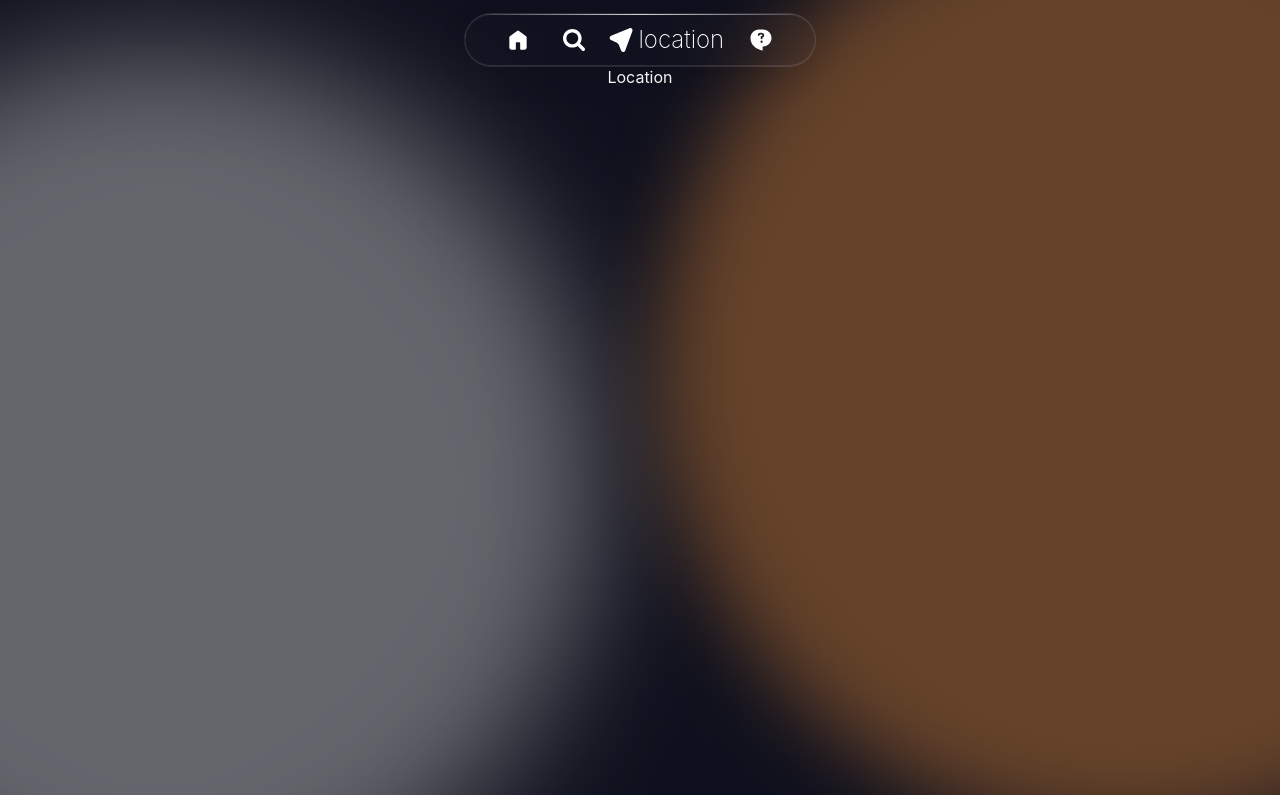
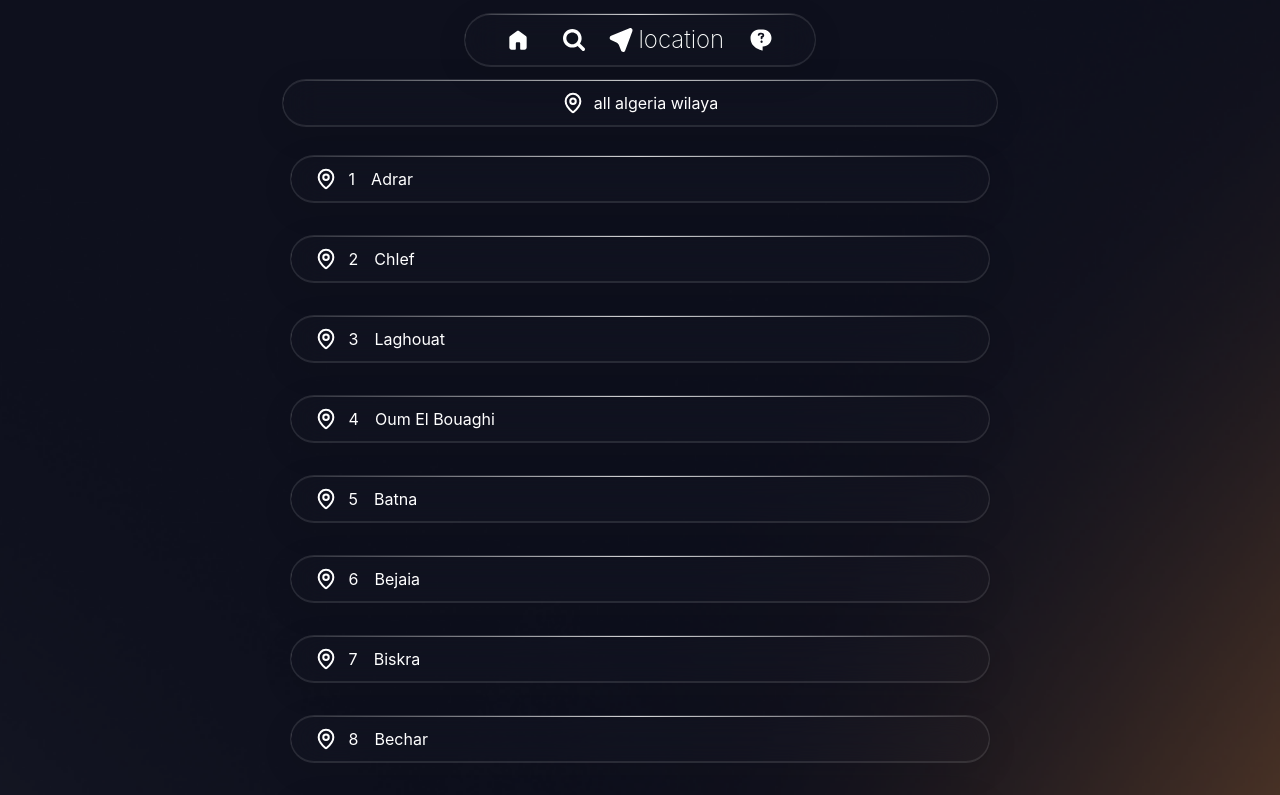
Before and after one commit to lo-ucif/weather, a React (Vite) app: page /location in a window 1280 px wide. Shown: the top 795 px of the page. Built offline with nearby package versions, Linux system fonts and the light colour scheme.

Commit message:
locationpage01

```diff
--- /dev/null
+++ b/public/wilaya.json
@@ -0,0 +1,90 @@
+[
+  { "id": 1, "name": "Adrar", "latitude": 27.8743, "longitude": -0.2939 },
+  { "id": 2, "name": "Chlef", "latitude": 36.1653, "longitude": 1.3345 },
+  { "id": 3, "name": "Laghouat", "latitude": 33.8078, "longitude": 2.865 },
+  {
+    "id": 4,
+    "name": "Oum El Bouaghi",
+    "latitude": 35.8754,
+    "longitude": 7.1135
+  },
+  { "id": 5, "name": "Batna", "latitude": 35.5559, "longitude": 6.1741 },
+  { "id": 6, "name": "Bejaia", "latitude": 36.7525, "longitude": 5.0567 },
+  { "id": 7, "name": "Biskra", "latitude": 34.8504, "longitude": 5.728 },
+  { "id": 8, "name": "Bechar", "latitude": 31.6167, "longitude": -2.2167 },
+  { "id": 9, "name": "Blida", "latitude": 36.47, "longitude": 2.8287 },
+  { "id": 10, "name": "Bouira", "latitude": 36.3749, "longitude": 3.902 },
+  { "id": 11, "name": "Tamanrasset", "latitude": 22.785, "longitude": 5.5228 },
+  { "id": 12, "name": "Tebessa", "latitude": 35.4042, "longitude": 8.1241 },
+  { "id": 13, "name": "Tlemcen", "latitude": 34.8888, "longitude": -1.315 },
+  { "id": 14, "name": "Tiaret", "latitude": 35.3711, "longitude": 1.3169 },
+  { "id": 15, "name": "Tizi Ouzou", "latitude": 36.7169, "longitude": 4.0497 },
+  { "id": 16, "name": "Algiers", "latitude": 36.7538, "longitude": 3.0588 },
+  { "id": 17, "name": "Djelfa", "latitude": 34.6728, "longitude": 3.263 },
+  { "id": 18, "name": "Jijel", "latitude": 36.8206, "longitude": 5.7667 },
+  { "id": 19, "name": "Setif", "latitude": 36.1911, "longitude": 5.4137 },
+  { "id": 20, "name": "Saida", "latitude": 34.8415, "longitude": 0.1517 },
+  { "id": 21, "name": "Skikda", "latitude": 36.8665, "longitude": 6.9063 },
+  {
+    "id": 22,
+    "name": "Sidi Bel Abbes",
+    "latitude": 35.1899,
+    "longitude": -0.6308
+  },
+  { "id": 23, "name": "Annaba", "latitude": 36.9, "longitude": 7.7667 },
+  { "id": 24, "name": "Guelma", "latitude": 36.4621, "longitude": 7.4261 },
+  { "id": 25, "name": "Constantine", "latitude": 36.365, "longitude": 6.6147 },
+  { "id": 26, "name": "Medea", "latitude": 36.2642, "longitude": 2.7546 },
+  { "id": 27, "name": "Mostaganem", "latitude": 35.9311, "longitude": 0.0892 },
+  { "id": 28, "name": "Msila", "latitude": 35.7058, "longitude": 4.5419 },
+  { "id": 29, "name": "Mascara", "latitude": 35.3966, "longitude": 0.1403 },
+  { "id": 30, "name": "Ouargla", "latitude": 31.9539, "longitude": 5.327 },
+  { "id": 31, "name": "Oran", "latitude": 35.6971, "longitude": -0.6308 },
+  { "id": 32, "name": "El Bayadh", "latitude": 33.6832, "longitude": 1.0193 },
+  { "id": 33, "name": "Illizi", "latitude": 26.5098, "longitude": 8.484 },
+  {
+    "id": 34,
+    "name": "Bordj Bou Arreridj",
+    "latitude": 36.0732,
+    "longitude": 4.7611
+  },
+  { "id": 35, "name": "Boumerdes", "latitude": 36.7664, "longitude": 3.4772 },
+  { "id": 36, "name": "El Tarf", "latitude": 36.7672, "longitude": 8.3138 },
+  { "id": 37, "name": "Tindouf", "latitude": 27.6711, "longitude": -8.1474 },
+  { "id": 38, "name": "Tissemsilt", "latitude": 35.6072, "longitude": 1.813 },
+  { "id": 39, "name": "El Oued", "latitude": 33.3683, "longitude": 6.8675 },
+  { "id": 40, "name": "Khenchela", "latitude": 35.4358, "longitude": 7.1433 },
+  { "id": 41, "name": "Souk Ahras", "latitude": 36.2864, "longitude": 7.9511 },
+  { "id": 42, "name": "Tipaza", "latitude": 36.5897, "longitude": 2.4475 },
+  { "id": 43, "name": "Mila", "latitude": 36.4514, "longitude": 6.2647 },
+  { "id": 44, "name": "Ain Defla", "latitude": 36.2654, "longitude": 1.9679 },
+  { "id": 45, "name": "Naama", "latitude": 33.2667, "longitude": -0.3167 },
+  {
+    "id": 46,
+    "name": "Ain Temouchent",
+    "latitude": 35.2992,
+    "longitude": -1.1404
+  },
+  { "id": 47, "name": "Ghardaia", "latitude": 32.4902, "longitude": 3.6736 },
+  { "id": 48, "name": "Relizane", "latitude": 35.7373, "longitude": 0.5559 },
+  { "id": 49, "name": "Timimoun", "latitude": 29.2639, "longitude": 0.2309 },
+  {
+    "id": 50,
+    "name": "Bordj Badji Mokhtar",
+    "latitude": 21.3289,
+    "longitude": 0.95
+  },
+  {
+    "id": 51,
+    "name": "Ouled Djellal",
+    "latitude": 34.4167,
+    "longitude": 5.0667
+  },
+  { "id": 52, "name": "Beni Abbes", "latitude": 30.133, "longitude": -2.1667 },
+  { "id": 53, "name": "In Salah", "latitude": 27.1935, "longitude": 2.46 },
+  { "id": 54, "name": "In Guezzam", "latitude": 19.5687, "longitude": 5.7694 },
+  { "id": 55, "name": "Touggourt", "latitude": 33.1053, "longitude": 6.0574 },
+  { "id": 56, "name": "Djanet", "latitude": 24.5541, "longitude": 9.4842 },
+  { "id": 57, "name": "El M'Ghair", "latitude": 33.9543, "longitude": 5.9222 },
+  { "id": 58, "name": "El Meniaa", "latitude": 30.5833, "longitude": 2.8833 }
+]
--- /dev/null
+++ b/src/components/ui/wilaya.css
@@ -0,0 +1,6 @@
+.wilayacss {
+  transition: all 0.3s ease;
+}
+.wilayacss:hover {
+  scale: 1.1;
+}
--- /dev/null
+++ b/src/components/ui/wilayatxt.tsx
@@ -0,0 +1,17 @@
+import "./wilaya.css"
+type IcontxtProps = {
+  Icon: React.FC;
+  text: string;
+  text02: number;
+};
+export default function Wilayatxt({ Icon, text, text02 }: IcontxtProps) {
+  return (
+    <div className="wilayacss  px-6 py-3 bg-black/10 rounded-[40px] inline-flex justify-start items-center gap-3 glass-card w-full">
+      <Icon />
+      <div className="flex flex-row gap-4">
+        <div>{text02}</div>
+        <div className="txt01">{text}</div>
+      </div>
+    </div>
+  );
+}
--- a/src/pages/Location.tsx
+++ b/src/pages/Location.tsx
@@ -1,3 +1,65 @@
+import { useEffect, useState } from "react";
+import axios from "axios";
+import Loading from "../components/layout/Loading";
+import Wilayatxt from "../components/ui/wilayatxt";
+import Gpsicon from "../components/icon/Gpsicon";
+import Icontxt from "../components/ui/Icontxt";
+import { getWeather } from "../services/getweatherinfo";
+interface Wilaya {
+  id: number;
+  name: string;
+  latitude: number;
+  longitude: number;
+}
+
 export default function Location() {
-  return <div>Location</div>;
+  const [wilayas, setWilayas] = useState<Wilaya[]>([]);
+  const [loading, setLoading] = useState(true);
+  const [error, setError] = useState<string>("");
+
+  useEffect(() => {
+    const fetchWilayas = async () => {
+      try {
+        setLoading(true);
+        const response = await axios.get("/wilaya.json");
+        setWilayas(response.data);
+        setLoading(false);
+      } catch (err) {
+        setError("error update data");
+        setLoading(false);
+        console.error(err);
+      }
+    };
+
+    fetchWilayas();
+  }, []);
+  const handleClick = async (wilaya: Wilaya) => {
+    const data = await getWeather(
+      wilaya.latitude,
+      wilaya.longitude,
+      wilaya.name,
+    );
+    console.log(data);
+  };
+
+  if (loading) return <Loading />;
+  if (error) return <div>{error}</div>;
+
+  return (
+    <div className="flex flex-col gap-5 mt-3">
+      <Icontxt Icon={Gpsicon} text={"all algeria wilaya"} />
+
+      <div className="w-full flex flex-col gap-4">
+        {wilayas.map((wilaya) => (
+          <div
+            key={wilaya.id}
+            onClick={() => handleClick(wilaya)}
+            className="cursor-pointer transition p-2 flex justify-start  gap-2"
+          >
+            <Wilayatxt Icon={Gpsicon} text={wilaya.name} text02={wilaya.id} />
+          </div>
+        ))}
+      </div>
+    </div>
+  );
 }
```
